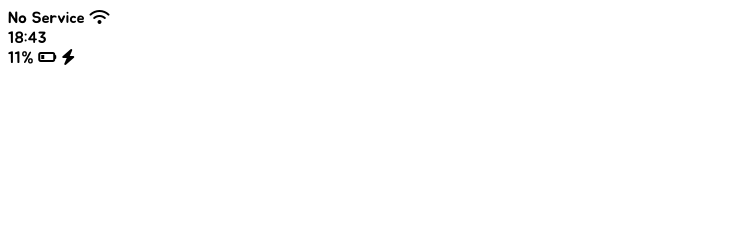
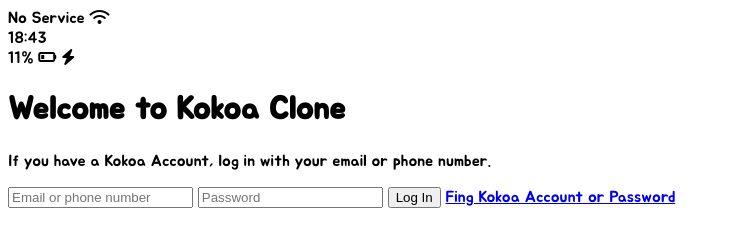
Before and after one commit to t2wole/nomad-kokoaTalk, a plain HTML site: page index.html in a window 1280 px wide. Shown: the whole page, without its empty margins (0-730 px from the left). Drawn offline with Linux system fonts and the light colour scheme.

Commit message:
second commit

```diff
--- a/index.html
+++ b/index.html
@@ -6,7 +6,7 @@
     <meta name="viewport" content="width=device-width, initial-scale=1.0">
     <link href="https://fonts.googleapis.com/css2?family=Jua&display=swap" rel="stylesheet">
     <link rel="stylesheet" href="./style.css">
-    <title>Document</title>
+    <title>Welcome to Kokoa Clone</title>
 </head>
 <body>
     <div id="status-bar">
@@ -25,6 +25,20 @@
         </div>
     </div>
 
+    <header class="welcome-header">
+        <h1 class="welcome-header__title">Welcome to Kokoa Clone</h1>
+        <p class="welcome-header__text">If you have a Kokoa Account, log in with your email or phone number.</p>
+    </header>
+
+    <form id="login-form">
+        <input type="text" placeholder="Email or phone number">
+        <input type="password" placeholder="Password">
+        <input type="submit" value="Log In">
+        <a href="#">Fing Kokoa Account or Password</a>
+
+    </form>
+
+
     <script src="https://kit.fontawesome.com/65a48ef7c6.js" crossorigin="anonymous"></script>
 </body>
 </html>
```
